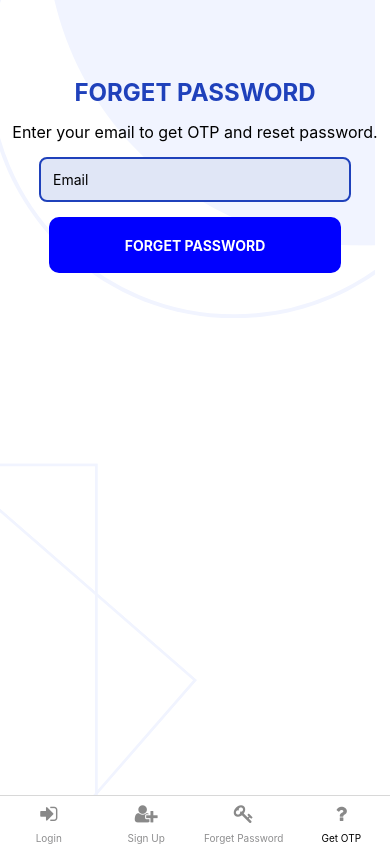
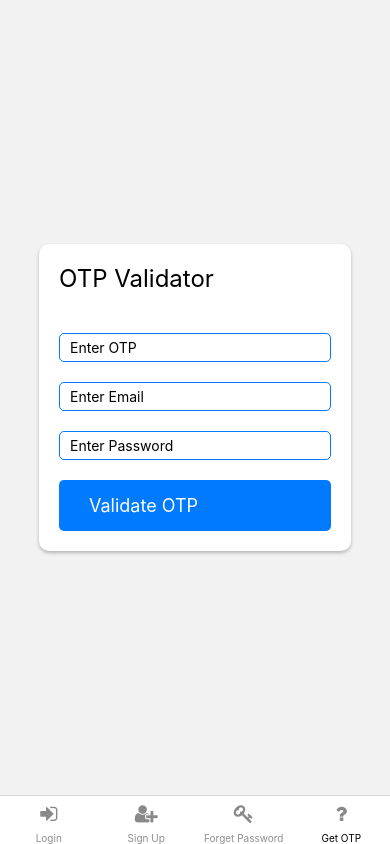
Before and after one commit to Bose-Siddharth/IELTS-English-App-Frontend, a React Native app: screen /GetOTP in a window 390 px wide. Built offline with nearby package versions, Linux system fonts and the light colour scheme.

Commit message:
need changes but working

```diff
--- a/Pages/ForgetPasswordScreen.js
+++ b/Pages/ForgetPasswordScreen.js
@@ -9,7 +9,7 @@ import {
   Dimensions
 } from "react-native";
 
-export default function ForgetPasswordScreen() {
+export default function ForgetPasswordScreen({navigation}) {
   const [email, setEmail] = useState("");
   const [emailError, setEmailError] = useState("");
 
@@ -19,6 +19,8 @@ export default function ForgetPasswordScreen() {
   };
 
   const handleResetPassword = async () => {
+    console.log("Pressed");
+    //navigation.navigate('GetOTP');
     if (!email) {
       setEmailError("Please enter an email!");
       return;
@@ -47,6 +49,7 @@ export default function ForgetPasswordScreen() {
       );
       const parsedData = await response.json();
       console.log(parsedData);
+      navigation.navigate('GetOTP');
     } catch (error) {
       console.error(error);
     }
@@ -73,7 +76,7 @@ export default function ForgetPasswordScreen() {
             onPress={handleResetPassword}
             style={styles.button}
           >
-            <Text style={[styles.textWhite, styles.submitText, styles.textUpper]}>Reset Password</Text>
+            <Text style={[styles.textWhite, styles.submitText, styles.textUpper]}>Forget Password</Text>
           </Pressable>
         </View>
       </ImageBackground>
--- a/Pages/LoginScreen.js
+++ b/Pages/LoginScreen.js
@@ -267,7 +267,6 @@ const styles = StyleSheet.create({
   },
   errorText: {
     color: "red",
-    // marginTop: 5,
   },
   icon: {
     backgroundColor: "#ccc",
--- a/Pages/OtpScreen.js
+++ b/Pages/OtpScreen.js
@@ -1,140 +1,133 @@
-import React, { useState } from "react";
+import React, { useState } from 'react';
 import {
-  StyleSheet,
-  Text,
-  View,
-  Pressable,
-  TextInput,
-  ImageBackground,
-  Dimensions
-} from "react-native";
+    View, Text, TextInput,
+    TouchableOpacity, StyleSheet
+} from 'react-native';
 
-export default function OtpScreen() {
-  const [email, setEmail] = useState("");
-  const [emailError, setEmailError] = useState("");
+const OtpScreen = () => {
+    const { email, password } = useState('');
 
-  const validateEmail = (email) => {
-    const regex = /^[^\s@]+@[^\s@]+\.[^\s@]+$/;
-    return regex.test(email);
-  };
+    const [userInput, setUserInput] = useState('');
+    const [isValid, setIsValid] = useState(null);
 
-  const handleResetPassword = async () => {
-    if (!email) {
-      setEmailError("Please enter an email!");
-      return;
+    const validateOtp = async () => {
+      console.log('arigato gozaimasu');
+        try {
+            const response = await fetch('http://192.168.90.24:8080/api/auth/verifyotp', {
+                method: 'POST',
+                headers: {
+                    'Content-Type': 'application/json',
+                },
+                body: JSON.stringify({ otp: userInput, email, password }),
+            });
+            const data = await response.json();
+
+            if (data.isValid) {
+                setIsValid(true);
+            } else {
+                setIsValid(false);
             }
-
-    if (!validateEmail(email)) {
-      setEmailError("Please enter a valid email address!");
-      return;
-    }
-
-    setEmailError("");
-
-    try {
-      const data = {
-        email: email,
-      };
-      const response = await fetch(
-        "http://192.168.90.24:8080/api/auth/forgetpassword",
-        {
-          method: "POST",
-          headers: {
-            "Content-Type": "application/json",
-          },
-          body: JSON.stringify(data),
-        }
-      );
-      const parsedData = await response.json();
-      console.log(parsedData);
         } catch (error) {
-      console.error(error);
+            console.error('Error validating OTP:', error);
         }
     };
 
     return (
         <View style={styles.container}>
-      <ImageBackground source={require("../assets/appBg.png")} style={{ flex: 1, backgroundColor: "rgba(255, 255, 255, 0.1)" }}>
-        <View style={styles.headingContainer}>
-          <Text style={[styles.headerText, styles.textCenter]}>Forget Password</Text>
-          <Text style={[styles.headerSubText, styles.textCenter]}>Enter your email to get OTP and reset password.</Text>
+            <View style={styles.box}>
+                <Text style={styles.title}>
+                    OTP Validator
+                </Text>
                 <TextInput
-            autoCorrect={false}
-            autoCapitalize="none"
-            label="Email"
-            mode="outlined"
-            placeholder="Email"
                     style={styles.input}
+                    placeholder="Enter OTP"
+                    value={userInput}
+                    onChangeText={setUserInput}
+                />
+                <TextInput
+                  style={styles.input}
+                  placeholder="Enter Email"
                   value={email}
-            onChangeText={(text) => setEmail(text)}
                 />
-          {emailError ? <Text style={styles.errorText}>{emailError}</Text> : null}
-          <Pressable
-            onPress={handleResetPassword}
-            style={styles.button}
-          >
-            <Text style={[styles.textWhite, styles.submitText, styles.textUpper]}>Forget Password</Text>
-          </Pressable>
+                <TextInput
+                  style={styles.input}
+                  placeholder="Enter Password"
+                  value={password}
+                  secureTextEntry={true}
+                />
+                <TouchableOpacity style={styles.button}
+                    onPress={validateOtp}>
+                    <Text style={styles.buttonText}>
+                        Validate OTP
+                    </Text>
+                </TouchableOpacity>
+                {isValid === true &&
+                    <Text style={styles.validText}>
+                        Valid OTP
+                    </Text>}
+                {isValid === false &&
+                    <Text style={styles.invalidText}>
+                        Invalid OTP
+                    </Text>}
             </View>
-      </ImageBackground>
         </View>
     );
-}
+};
 
 const styles = StyleSheet.create({
     container: {
         flex: 1,
-    backgroundColor: "white",
-    resizeMode: "cover",
-  },
-  headingContainer: {
-    height: "10%",
-    marginTop: "20%",
-    gap: 15,
+        justifyContent: 'center',
         alignItems: 'center',
     },
-  headerText: {
-    color: "#1F41BB",
-    fontWeight: "700",
+    box: {
+        width: '80%',
+        backgroundColor: '#FFF',
+        borderRadius: 10,
+        padding: 20,
+        shadowColor: '#000',
+        shadowOffset: {
+            width: 0,
+            height: 2,
+        },
+        shadowOpacity: 0.25,
+        shadowRadius: 3.84,
+        elevation: 5,
+    },
+    title: {
         fontSize: 24,
-    textTransform: "uppercase",
+        marginBottom: 20,
     },
-  textCenter: {
-    textAlign: "center",
+    button: {
+        backgroundColor: '#007AFF',
+        paddingHorizontal: 30,
+        paddingVertical: 15,
+        borderRadius: 5,
+        marginTop: 20,
     },
-  headerSubText: {
-    fontSize: 16,
-    fontWeight: '400',
+    buttonText: {
+        color: '#FFF',
+        fontSize: 18,
     },
     input: {
-    padding: 12,
-    width: "80%",
-    borderRadius: 8,
-    backgroundColor: "#e0e6f6",
-    borderWidth: 2,
-    borderColor: "#1F41BB",
-    alignItems: 'center',
-    justifyContent: 'center',
+        borderWidth: 1,
+        borderColor: '#007AFF',
+        borderRadius: 5,
+        paddingHorizontal: 10,
+        paddingVertical: 5,
+        marginTop: 20,
+        width: '100%',
     },
-  button: {
-    borderRadius: 10,
-    width: Dimensions.get("window").width * 0.75,
-    backgroundColor: "blue",
-    paddingHorizontal: "9%",
-    paddingVertical: "5%",
+    validText: {
+        fontSize: 20,
+        color: 'green',
+        marginTop: 20,
     },
-  textWhite: {
-    color: "white",
-  },
-  submitText: {
-    fontWeight: "bold",
-    textAlign: "center",
-  },
-  textUpper: {
-    textTransform: "uppercase",
-  },
-  errorText: {
-    color: "red",
-    textAlign: "center",
+    invalidText: {
+        fontSize: 20,
+        color: 'red',
+        marginTop: 20,
     },
 });
+
+export default OtpScreen;
--- a/package.json
+++ b/package.json
@@ -24,9 +24,11 @@
     "nanoid": "^5.0.6",
     "react": "18.2.0",
     "react-native": "0.73.2",
+    "react-native-confirmation-code-field": "^7.3.2",
     "react-native-gesture-handler": "~2.14.0",
     "react-native-inset-shadow": "^1.0.3",
     "react-native-neomorph-shadows": "^0.0.8",
+    "react-native-otp-verify": "^1.1.8",
     "react-native-reanimated": "~3.6.2",
     "react-native-render-html": "^6.3.4",
     "react-native-safe-area-context": "4.8.2",
```
Also changed, not shown: 1 other file (tests, documents, lock files or other folders). Lines whose indentation alone changed are shown as unchanged.
